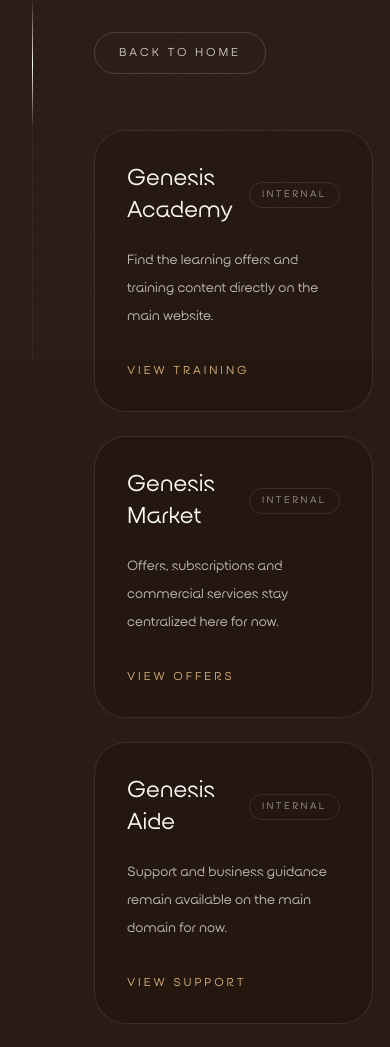
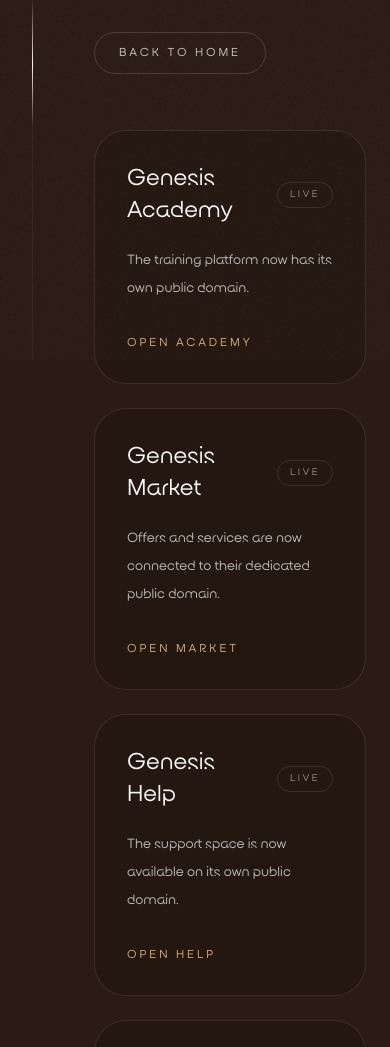
Before and after one commit to Junior0302/genesis-final, a Next.js app: page /en/other in a window 390 px wide. Shown: the part 484-1531 px from the top of the page. Built offline with nearby package versions, Linux system fonts and the light colour scheme; no server answers.

Commit message:
Update public site links and mobile home fixes

```diff
--- a/src/app/[locale]/other/page.tsx
+++ b/src/app/[locale]/other/page.tsx
@@ -1,4 +1,6 @@
+import Link from "next/link";
 import { Link as IntlLink } from "@/i18n/routing";
+import { externalSites } from "@/lib/externalSites";
 
 type Locale = "fr" | "en" | "zh";
 
@@ -22,30 +24,34 @@ export default async function OtherPage({
       cards: [
         {
           title: "Genesis Academy",
-          text: "Retrouver les formations et contenus d'apprentissage directement sur le site principal.",
-          cta: "Voir les formations",
-          href: "/formation",
-          status: "Interne",
+          text: "La plateforme formation dispose maintenant de son propre domaine public.",
+          cta: "Ouvrir Academy",
+          href: externalSites.academy.href,
+          external: true,
+          status: "En ligne",
         },
         {
           title: "Genesis Market",
-          text: "Les offres, abonnements et services commerciaux restent centralises ici pour le moment.",
-          cta: "Voir les offres",
-          href: "/abonnement",
-          status: "Interne",
+          text: "Les offres et prestations sont maintenant reliees a leur domaine dedie.",
+          cta: "Ouvrir Market",
+          href: externalSites.market.href,
+          external: true,
+          status: "En ligne",
         },
         {
-          title: "Genesis Aide",
-          text: "L'accompagnement et l'aide a la structuration sont disponibles sur le domaine principal.",
-          cta: "Voir l'accompagnement",
-          href: "/accompagnement-auto-entrepreneur",
-          status: "Interne",
+          title: "Genesis Help",
+          text: "L'espace d'accompagnement public est maintenant disponible sur son domaine dedie.",
+          cta: "Ouvrir Help",
+          href: externalSites.aide.href,
+          external: true,
+          status: "En ligne",
         },
         {
           title: "Blog",
           text: "Retrouver les contenus editoriaux et analyses du studio.",
           cta: "Voir le blog",
           href: "/blog",
+          external: false,
           status: "Interne",
         },
       ],
@@ -59,30 +65,34 @@ export default async function OtherPage({
       cards: [
         {
           title: "Genesis Academy",
-          text: "Find the learning offers and training content directly on the main website.",
-          cta: "View training",
-          href: "/formation",
-          status: "Internal",
+          text: "The training platform now has its own public domain.",
+          cta: "Open Academy",
+          href: externalSites.academy.href,
+          external: true,
+          status: "Live",
         },
         {
           title: "Genesis Market",
-          text: "Offers, subscriptions and commercial services stay centralized here for now.",
-          cta: "View offers",
-          href: "/abonnement",
-          status: "Internal",
+          text: "Offers and services are now connected to their dedicated public domain.",
+          cta: "Open Market",
+          href: externalSites.market.href,
+          external: true,
+          status: "Live",
         },
         {
-          title: "Genesis Aide",
-          text: "Support and business guidance remain available on the main domain for now.",
-          cta: "View support",
-          href: "/accompagnement-auto-entrepreneur",
-          status: "Internal",
+          title: "Genesis Help",
+          text: "The support space is now available on its own public domain.",
+          cta: "Open Help",
+          href: externalSites.aide.href,
+          external: true,
+          status: "Live",
         },
         {
           title: "Blog",
           text: "Explore the studio editorial content and insights.",
           cta: "Open blog",
           href: "/blog",
+          external: false,
           status: "Internal",
         },
       ],
@@ -96,30 +106,34 @@ export default async function OtherPage({
       cards: [
         {
           title: "Genesis Academy",
-          text: "培训与学习内容暂时直接放在主站内。",
-          cta: "查看培训",
-          href: "/formation",
-          status: "站内",
+          text: "培训平台现在已经拥有独立公开域名。",
+          cta: "打开 Academy",
+          href: externalSites.academy.href,
+          external: true,
+          status: "已上线",
         },
         {
           title: "Genesis Market",
-          text: "产品、订阅和商业服务目前统一保留在主域名内。",
-          cta: "查看服务",
-          href: "/abonnement",
-          status: "站内",
+          text: "产品与服务现在已经连接到独立公开域名。",
+          cta: "打开 Market",
+          href: externalSites.market.href,
+          external: true,
+          status: "已上线",
         },
         {
-          title: "Genesis Aide",
-          text: "创业支持与陪跑服务目前也保留在主站内。",
-          cta: "查看支持",
-          href: "/accompagnement-auto-entrepreneur",
-          status: "站内",
+          title: "Genesis Help",
+          text: "创业支持空间现在也有自己的公开域名。",
+          cta: "打开 Help",
+          href: externalSites.aide.href,
+          external: true,
+          status: "已上线",
         },
         {
           title: "Blog",
           text: "查看工作室的内容与分析。",
           cta: "打开博客",
           href: "/blog",
+          external: false,
           status: "站内",
         },
       ],
@@ -168,6 +182,20 @@ export default async function OtherPage({
               </div>
             );
 
+            if (card.external) {
+              return (
+                <Link
+                  key={card.title}
+                  href={card.href}
+                  className="block"
+                  target="_blank"
+                  rel="noreferrer"
+                >
+                  {cardBody}
+                </Link>
+              );
+            }
+
             return (
               <IntlLink key={card.title} href={card.href} className="block">
                 {cardBody}
--- a/src/components/layout/Navbar.tsx
+++ b/src/components/layout/Navbar.tsx
@@ -35,6 +35,7 @@ export default function Navbar() {
   const [isScrolled, setIsScrolled] = useState(false);
   const navRef = useRef<HTMLElement>(null);
   const menuTimelineRef = useRef<gsap.core.Timeline | null>(null);
+  const previousPathnameRef = useRef(pathname);
 
   const switchLocale = (newLocale: string) => {
     const path = pathname === "/" ? "" : pathname;
@@ -42,11 +43,11 @@ export default function Navbar() {
   };
 
   useEffect(() => {
-    if (isOpen) {
-      const timer = setTimeout(() => setIsOpen(false), 0);
-      return () => clearTimeout(timer);
+    if (previousPathnameRef.current !== pathname) {
+      setIsOpen(false);
+      previousPathnameRef.current = pathname;
     }
-  }, [pathname, isOpen]);
+  }, [pathname]);
 
   useEffect(() => {
     const r = router as unknown as { prefetch?: (href: string) => void | Promise<void> };
@@ -65,28 +66,6 @@ export default function Navbar() {
     window.addEventListener("scroll", handleScroll);
     return () => window.removeEventListener("scroll", handleScroll);
   }, []);
-
-  const closeMenu = () => {
-    if (!isOpen) return Promise.resolve();
-
-    return new Promise<void>((resolve) => {
-      const tl = menuTimelineRef.current;
-      if (!tl) {
-        setIsOpen(false);
-        resolve();
-        return;
-      }
-
-      const previous = tl.eventCallback("onReverseComplete");
-      tl.eventCallback("onReverseComplete", () => {
-        if (typeof previous === "function") previous();
-        tl.eventCallback("onReverseComplete", previous);
-        resolve();
-      });
-
-      setIsOpen(false);
-    });
-  };
 
   useGSAP(() => {
     gsap.set(".mobile-menu", { opacity: 0, pointerEvents: "none" });
@@ -125,7 +104,7 @@ export default function Navbar() {
       tl.kill();
       menuTimelineRef.current = null;
     };
-  }, []);
+  }, [locale, pathname]);
 
   useEffect(() => {
     const tl = menuTimelineRef.current;
@@ -135,13 +114,24 @@ export default function Navbar() {
     } else {
       tl.reverse();
     }
+  }, [isOpen, locale, pathname]);
+
+  useEffect(() => {
+    document.body.style.overflow = isOpen ? "hidden" : "";
+    return () => {
+      document.body.style.overflow = "";
+    };
   }, [isOpen]);
+
+  const handleMenuToggle = () => {
+    setIsOpen(!isOpen);
+  };
 
   return (
     <>
       <header
         ref={navRef}
-        className={`fixed top-0 left-0 w-full z-50 transition-all duration-700 cubic-bezier(0.16, 1, 0.3, 1) border-b content-offset ${
+        className={`fixed top-0 left-0 w-full z-[80] transition-all duration-700 cubic-bezier(0.16, 1, 0.3, 1) border-b content-offset ${
           isScrolled
             ? "py-4 px-6 md:px-12 bg-[#2A1C15]/60 backdrop-blur-2xl backdrop-saturate-150 border-[#FAF9F6]/5 shadow-[0_8px_32px_0_rgba(0,0,0,0.36)]"
             : "py-6 px-6 md:py-8 md:px-12 bg-transparent border-transparent"
@@ -163,7 +153,7 @@ export default function Navbar() {
             isOpen ? "text-[#FAF9F6] opacity-100" : "text-[#FAF9F6] opacity-100"
           }`}
           aria-label="Genesis Connect Home"
-          beforeNavigate={closeMenu}
+          onClick={() => setIsOpen(false)}
         >
           <Logo className="transition-all duration-500 text-xl" />
         </TransitionLink>
@@ -214,7 +204,7 @@ export default function Navbar() {
           className={`md:hidden pointer-events-auto transition-all duration-300 z-50 relative group p-2 -mr-2 ${
             isOpen ? "text-[#FAF9F6]" : "text-[#FAF9F6]"
           }`}
-          onClick={() => setIsOpen(!isOpen)}
+          onClick={handleMenuToggle}
           aria-label="Toggle menu"
         >
           <div className="relative w-8 h-8 flex items-center justify-center">
@@ -236,7 +226,12 @@ export default function Navbar() {
         </button>
       </header>
 
-      <div className="mobile-menu fixed inset-0 z-40 flex flex-col items-center justify-center opacity-0 pointer-events-none">
+      <div
+        className={`mobile-menu fixed inset-0 z-[70] flex flex-col items-center justify-center transition-opacity duration-300 ${
+          isOpen ? "opacity-100 pointer-events-auto" : "opacity-0 pointer-events-none"
+        }`}
+        aria-hidden={!isOpen}
+      >
         <div className="mobile-menu-bg absolute inset-0 bg-[#2A1C15] w-full h-full">
           <div
             className="absolute inset-0 opacity-[0.05] pointer-events-none mix-blend-overlay"
@@ -253,7 +248,7 @@ export default function Navbar() {
               key={item.href}
               href={item.href}
               className="mobile-link group relative text-[#FAF9F6] text-4xl md:text-5xl font-serif tracking-tight opacity-0 hover:text-[#FAF9F6]/80 transition-colors"
-              beforeNavigate={closeMenu}
+              onClick={() => setIsOpen(false)}
             >
               <span className="relative z-10">{item.name}</span>
               <span className="absolute left-0 top-1/2 w-full h-[1px] bg-[#FAF9F6]/30 -translate-y-1/2 scale-x-0 group-hover:scale-x-110 transition-transform duration-500 ease-expo" />
--- a/src/components/three/Scene.tsx
+++ b/src/components/three/Scene.tsx
@@ -13,16 +13,47 @@ export default function Scene() {
   const { progress } = useProgress();
   const { setAssetsLoaded } = useTransition();
   const pathname = usePathname();
+  // #region debug-point D:scene-runtime
+  const reportDebug = (hypothesisId: string, msg: string, extra?: Record<string, unknown>) => {
+    void fetch(process.env.NEXT_PUBLIC_DEBUG_SERVER_URL ?? "http://127.0.0.1:7777/event", {
+      method: "POST",
+      headers: { "Content-Type": "application/json" },
+      body: JSON.stringify({
+        sessionId: "mobile-nav-3d",
+        runId: "post-fix",
+        hypothesisId,
+        msg,
+        pathname,
+        extra,
+      }),
+    }).catch(() => {});
+  };
+  // #endregion debug-point D:scene-runtime
 
   useEffect(() => {
     // Report loading status to TransitionContext
     if (progress === 100) {
       setAssetsLoaded(true);
     }
-  }, [progress, setAssetsLoaded]);
+    // #region debug-point D:scene-progress
+    if (progress === 0 || progress === 100) {
+      reportDebug("D", "[DEBUG] scene progress checkpoint", {
+        progress,
+      });
+    }
+    // #endregion debug-point D:scene-progress
+  }, [pathname, progress, reportDebug, setAssetsLoaded]);
 
   // Only render Scene on Home Page (checking all locales)
   const isHome = pathname === "/" || ["/fr", "/en", "/zh"].includes(pathname);
+  useEffect(() => {
+    // #region debug-point C:scene-home-gate
+    reportDebug("C", "[DEBUG] scene home gate evaluated", {
+      isHome,
+      pathname,
+    });
+    // #endregion debug-point C:scene-home-gate
+  }, [isHome, pathname, reportDebug]);
   if (!isHome) return null;
 
   return (
@@ -32,6 +63,15 @@ export default function Scene() {
       camera={CAMERA_CONFIG}
       gl={{ antialias: true, alpha: true }}
       className="!fixed !inset-0 !w-full !h-full !z-10 pointer-events-none"
+      onCreated={(state) => {
+        // #region debug-point D:scene-canvas-created
+        reportDebug("D", "[DEBUG] scene canvas created", {
+          glPresent: Boolean(state.gl),
+          canvasWidth: state.size.width,
+          canvasHeight: state.size.height,
+        });
+        // #endregion debug-point D:scene-canvas-created
+      }}
     >
       <Suspense fallback={null}>
         <Lights />
--- a/src/components/three/SceneWrapper.tsx
+++ b/src/components/three/SceneWrapper.tsx
@@ -12,17 +12,47 @@ export default function SceneWrapper() {
   const [enabled, setEnabled] = useState(false);
 
   useEffect(() => {
-    const mq = window.matchMedia("(hover: hover) and (pointer: fine)");
-    const update = () => setEnabled(mq.matches);
+    const reducedMotionMq = window.matchMedia("(prefers-reduced-motion: reduce)");
+    // #region debug-point C:scene-wrapper-gate
+    const reportDebug = (hypothesisId: string, msg: string, extra?: Record<string, unknown>) => {
+      void fetch(process.env.NEXT_PUBLIC_DEBUG_SERVER_URL ?? "http://127.0.0.1:7777/event", {
+        method: "POST",
+        headers: { "Content-Type": "application/json" },
+        body: JSON.stringify({
+          sessionId: "mobile-nav-3d",
+          runId: "post-fix",
+          hypothesisId,
+          msg,
+          extra,
+        }),
+      }).catch(() => {});
+    };
+    // #endregion debug-point C:scene-wrapper-gate
+    const update = () => {
+      const nextEnabled = !reducedMotionMq.matches;
+      setEnabled(nextEnabled);
+      reportDebug("C", "[DEBUG] scene wrapper media gate evaluated", {
+        enabled: nextEnabled,
+        minWidthMatch: window.innerWidth >= 768,
+        reducedMotion: reducedMotionMq.matches,
+        width: window.innerWidth,
+        height: window.innerHeight,
+        userAgent: navigator.userAgent,
+      });
+    };
     update();
 
-    if (typeof mq.addEventListener === "function") {
-      mq.addEventListener("change", update);
-      return () => mq.removeEventListener("change", update);
+    if (typeof reducedMotionMq.addEventListener === "function") {
+      reducedMotionMq.addEventListener("change", update);
+      return () => {
+        reducedMotionMq.removeEventListener("change", update);
+      };
     }
 
-    mq.addListener(update);
-    return () => mq.removeListener(update);
+    reducedMotionMq.addListener(update);
+    return () => {
+      reducedMotionMq.removeListener(update);
+    };
   }, []);
 
   if (!enabled) {
--- a/src/components/three/config/modelSettings.ts
+++ b/src/components/three/config/modelSettings.ts
@@ -8,7 +8,7 @@ export const MODEL_CONFIG = {
 
   // Mobile Settings
   scaleMobile: 8.5,      // Significantly reduced for mobile
-  positionMobile: [0, -15, 0], // Adjusted for mobile scale
+  positionMobile: [0, -11, 0], // Raised slightly for better mobile framing
 
   rotation: [0, 0, 0],
 } as const;
--- a/src/lib/externalSites.ts
+++ b/src/lib/externalSites.ts
@@ -1,28 +1,20 @@
-const isDevelopment = process.env.NODE_ENV !== "production";
-
 export const externalSites = {
   academy: {
     name: "Genesis Academy",
     href:
       process.env.NEXT_PUBLIC_GENESIS_ACADEMY_URL ??
-      (isDevelopment
-        ? "http://localhost:3001/"
-        : "https://academy.genesisconnectstudio.com"),
+      "https://academy.genesisconnectstudio.com",
   },
   market: {
     name: "Genesis Market",
     href:
       process.env.NEXT_PUBLIC_GENESIS_MARKET_URL ??
-      (isDevelopment
-        ? "http://localhost:3002/"
-        : "https://market.genesisconnectstudio.com"),
+      "https://market.genesisconnectstudio.com",
   },
   aide: {
-    name: "Genesis Aide",
+    name: "Genesis Help",
     href:
       process.env.NEXT_PUBLIC_GENESIS_AIDE_URL ??
-      (isDevelopment
-        ? "http://localhost:3003/"
-        : "https://aide.genesisconnectstudio.com"),
+      "https://help.genesisconnectstudio.com",
   },
 } as const;
```
Also changed, not shown: src/components/three/Model.tsx (+0 -8 lines).
